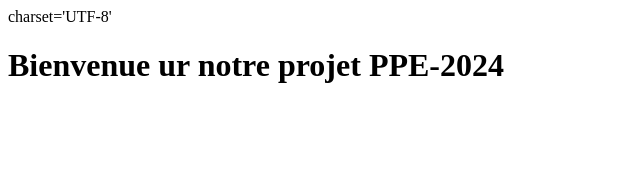
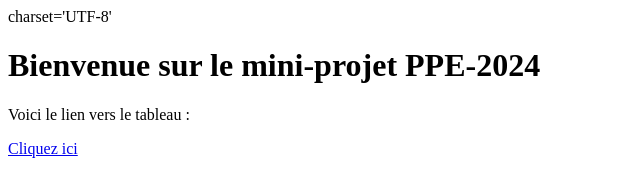
Before and after one commit to juliettehnr/PPE1-2024, a plain HTML site: page index.html in a window 1280 px wide. Shown: the whole page, without its empty margins (0-640 px from the left). Drawn offline with Linux system fonts and the light colour scheme.

Commit message:
Update index.html

```diff
--- a/index.html
+++ b/index.html
@@ -1,8 +1,10 @@
 <html>
-<head>
-<meta>charset='UTF-8'</meta>
-</head>
-<body>
-<h1>Bienvenue ur notre projet PPE-2024</h1>
-</body>
+  <head>
+  <meta>charset='UTF-8'</meta>
+  </head>
+  <body>
+    <h1>Bienvenue sur le mini-projet PPE-2024</h1>
+      <p>Voici le lien vers le tableau :</p>
+      <a href="./miniprojet/tableaux/tableau_fr.html">Cliquez ici</a>
+  </body>
 </html>
```
